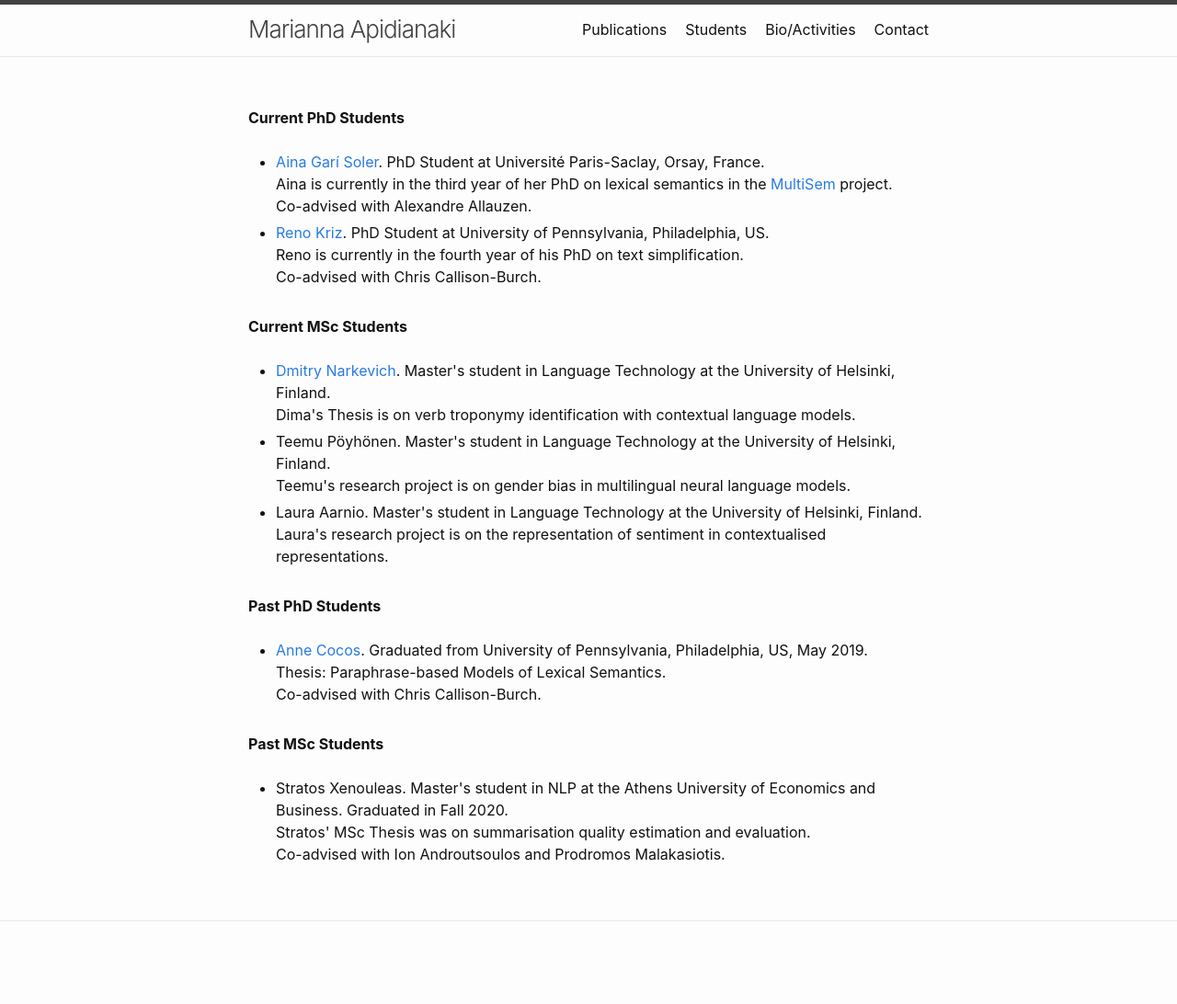
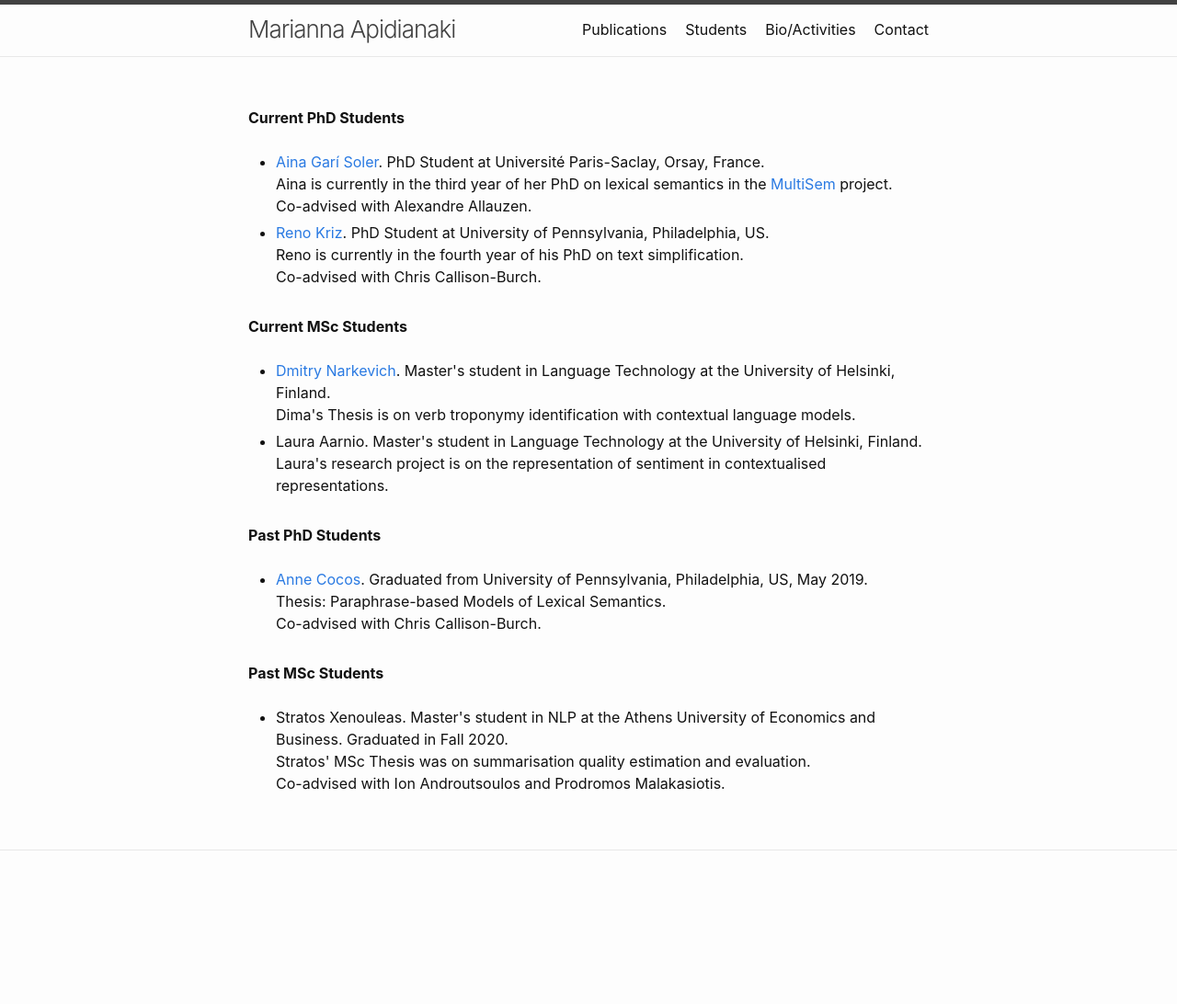
Before and after one commit to mariannaapi/mariannaapi.github.io, a Jekyll site: the page students/index.html, which Jekyll copies as it is, in a window 1280 px wide. Shown: the whole page at 92% size. Built offline with Jekyll 4.4.1, drawn with Linux system fonts in a browser that asks for light colours; after the commit the page ends 1015 px from its top, so only the background shows below that.

Commit message:
Update index.html

```diff
--- a/students/index.html
+++ b/students/index.html
@@ -66,12 +66,6 @@
 	<br>
 	  </li>
 
-	 <li> Teemu Pöyhönen. Master's student in Language Technology at the University of Helsinki, Finland.
-		  <br>
-	 	Teemu's research project is on gender bias in multilingual neural language models.
-	<br>
-	  </li>
-
 	<li> Laura Aarnio. Master's student in Language Technology at the University of Helsinki, Finland.
 		<br>
 		Laura's research project is on the representation of sentiment in contextualised representations.
```
